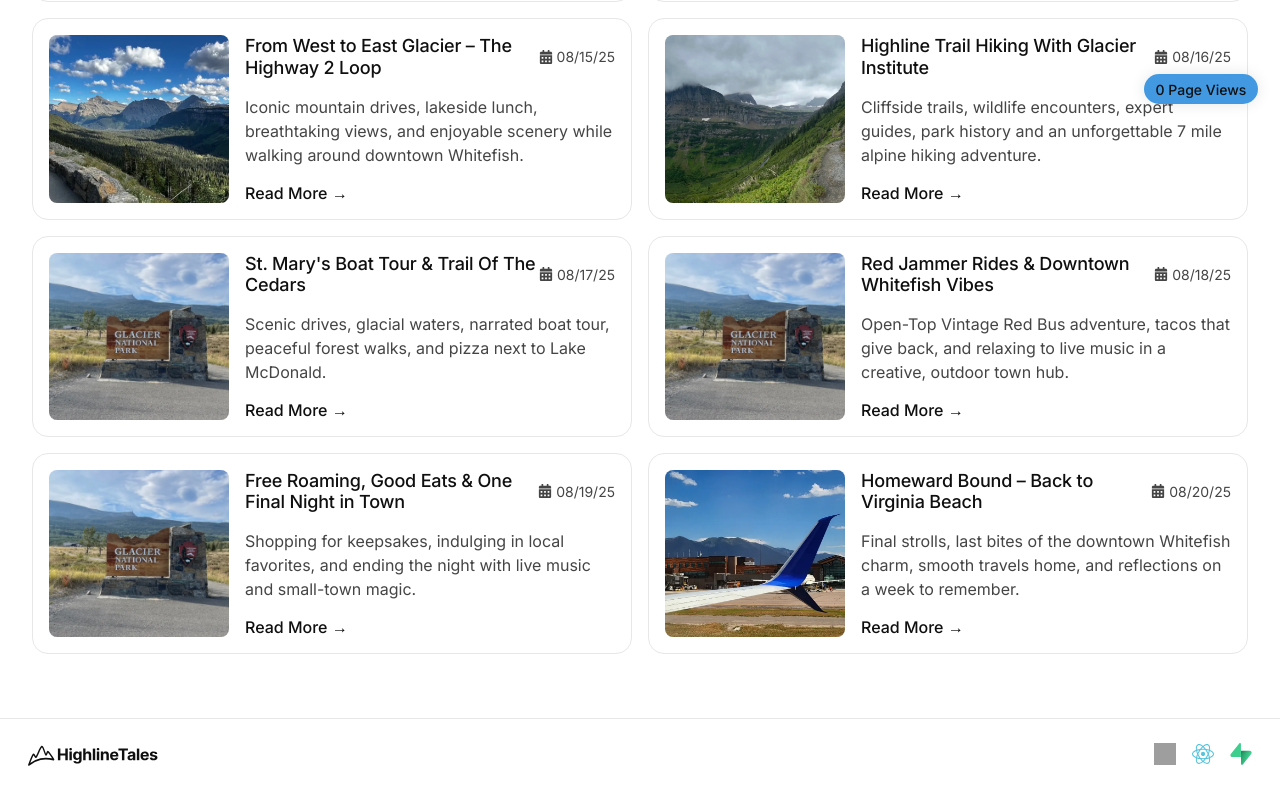
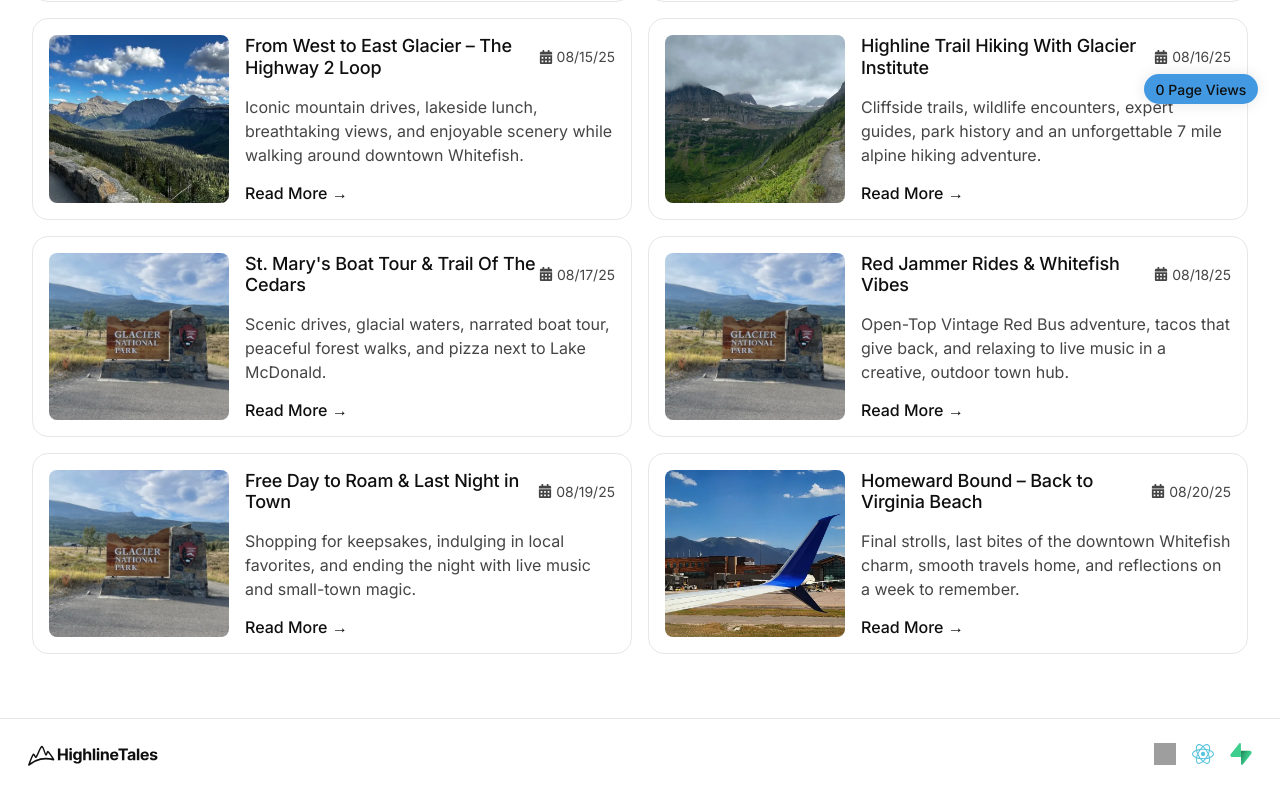
Before and after one commit to Timbaines/highline-tales, a React (Vite) app: page /blog in a window 1280 px wide. Shown: the part 674-1467 px from the top of the page. Built offline with nearby package versions, Linux system fonts and the light colour scheme; no server answers; grey boxes are pictures that could not be loaded.

Commit message:
chore: update blog titles in `blogData.js` for improved clarity and readability

```diff
--- a/src/data/blogData.js
+++ b/src/data/blogData.js
@@ -126,7 +126,7 @@ export const blogData = [
     },
     {
         id: 6,
-        title: "Red Jammer Rides & Downtown Whitefish Vibes",
+        title: "Red Jammer Rides & Whitefish Vibes",
         subtitle: "TRIP PLANNING",
         author: "Sarah & Tim Baines",
         date: "08/18/25",
@@ -151,7 +151,7 @@ export const blogData = [
     },
     {
         id: 7,
-        title: "Free Roaming, Good Eats & One Final Night in Town",
+        title: "Free Day to Roam & Last Night in Town",
         subtitle: "TRIP PLANNING",
         author: "Sarah & Tim Baines",
         date: "08/19/25",
```
